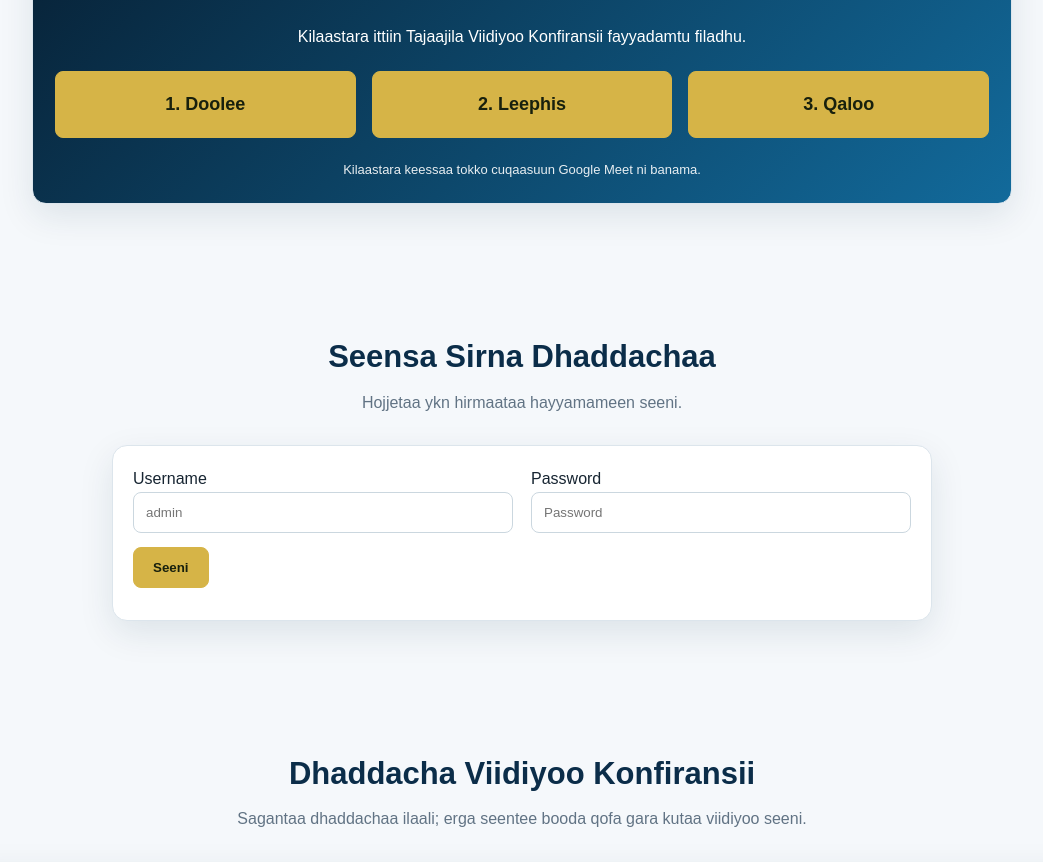
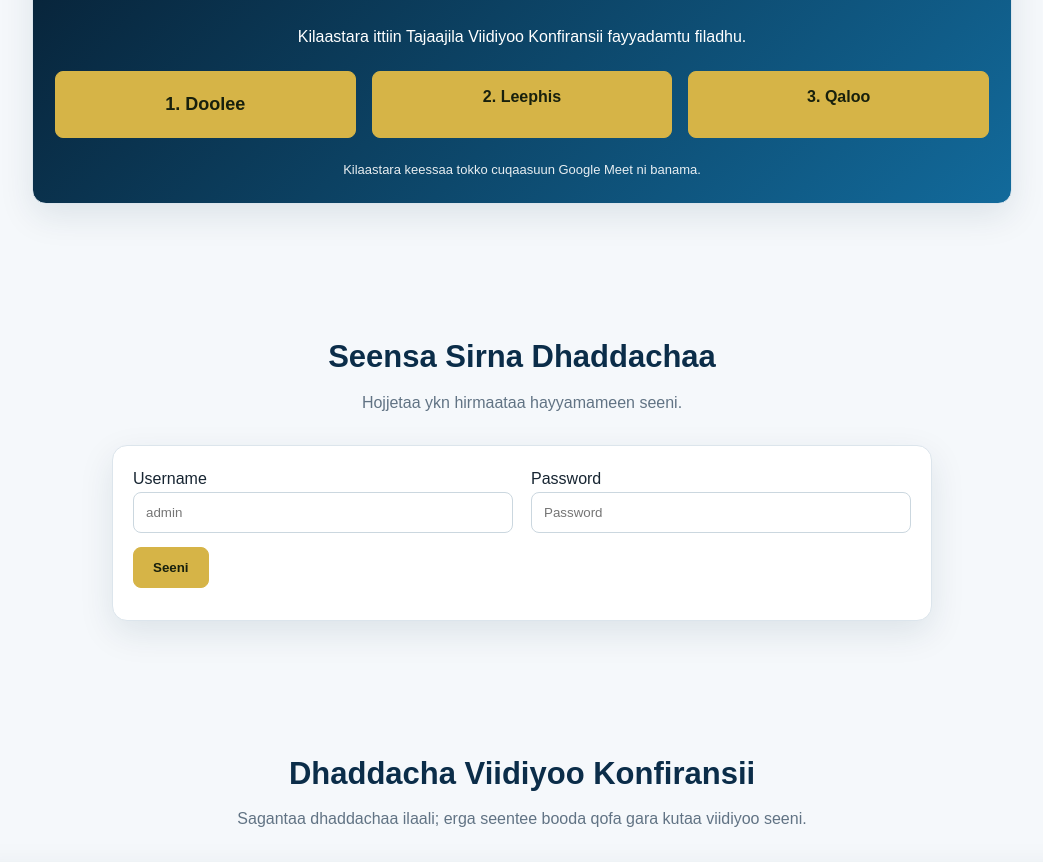
Before and after one commit to negelearsicourt52-hub/mana-murtii-nageellee-arsii, a website: page public/index.html in a window 1280 px wide. Shown: the part 3786-4648 px from the top of the page, without its empty margins (118-1161 px from the left). Drawn offline with Linux system fonts and the light colour scheme; no server answers; files whose address does not match are found by name.

Commit message:
Update index.html

```diff
--- a/public/index.html
+++ b/public/index.html
@@ -92,24 +92,18 @@ section{padding:64px 6%}.container{max-width:1180px;margin:auto}.section-head{te
         </a>
 
        <!-- LEEPHIS -->
-        <a
-          class="btn"
-          href="https://meet.google.com/hig-tnxc-rqf"
+<a class="btn"
+   href="https://meet.google.com/opa-fcvk-ijr"
    target="_blank"
-          rel="noopener noreferrer"
-          style="display:block;padding:18px 12px;font-size:18px"
-        >
+   rel="noopener noreferrer">
   2. Leephis
 </a>
 
 <!-- QALOO -->
-        <a
-          class="btn"
-          href="https://meet.google.com/ofu-wnsx-qmk"
+<a class="btn"
+   href="https://meet.google.com/opa-fcvk-ijr"
    target="_blank"
-          rel="noopener noreferrer"
-          style="display:block;padding:18px 12px;font-size:18px"
-        >
+   rel="noopener noreferrer">
   3. Qaloo
 </a>
 
```
Lines whose indentation alone changed are shown as unchanged.
